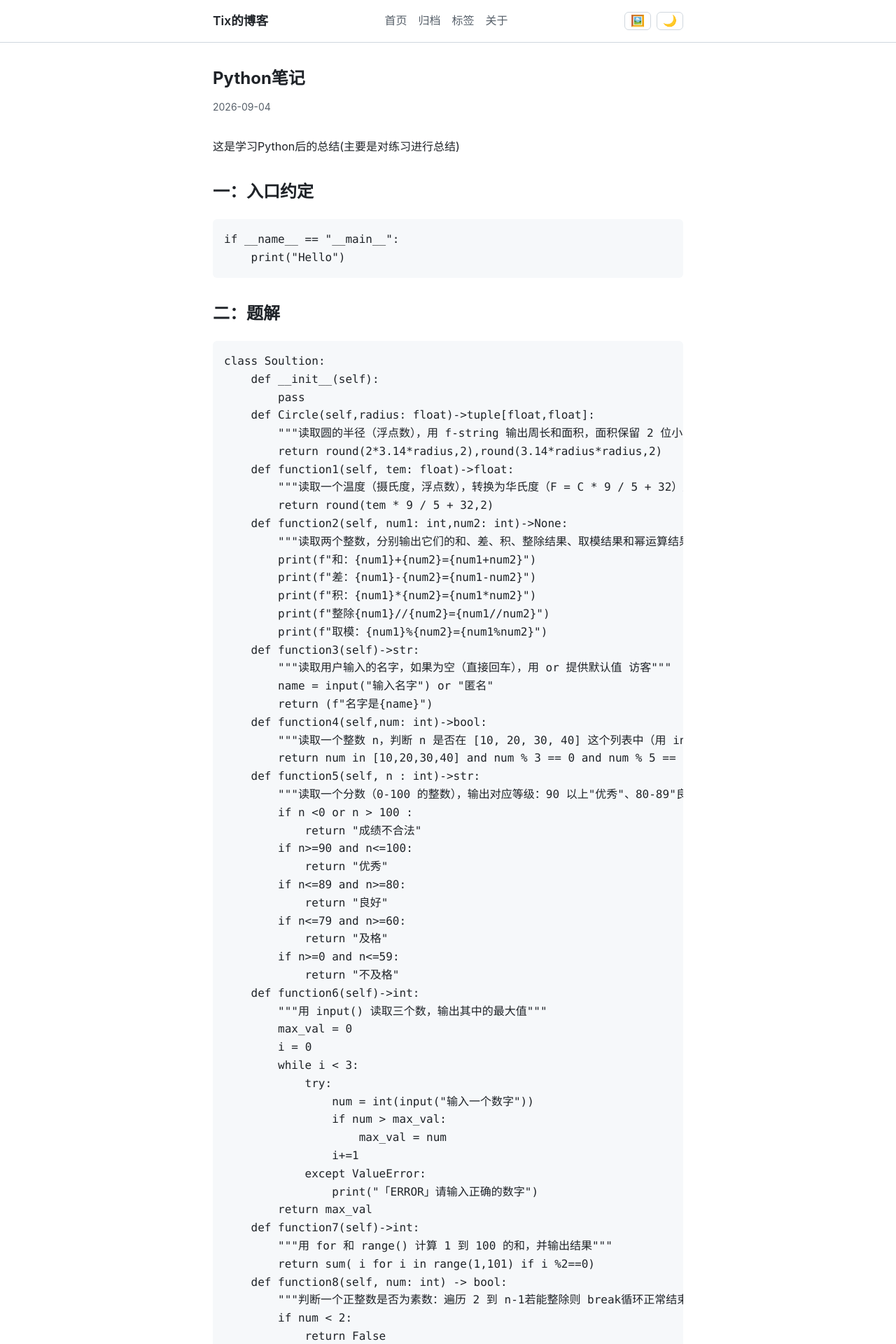
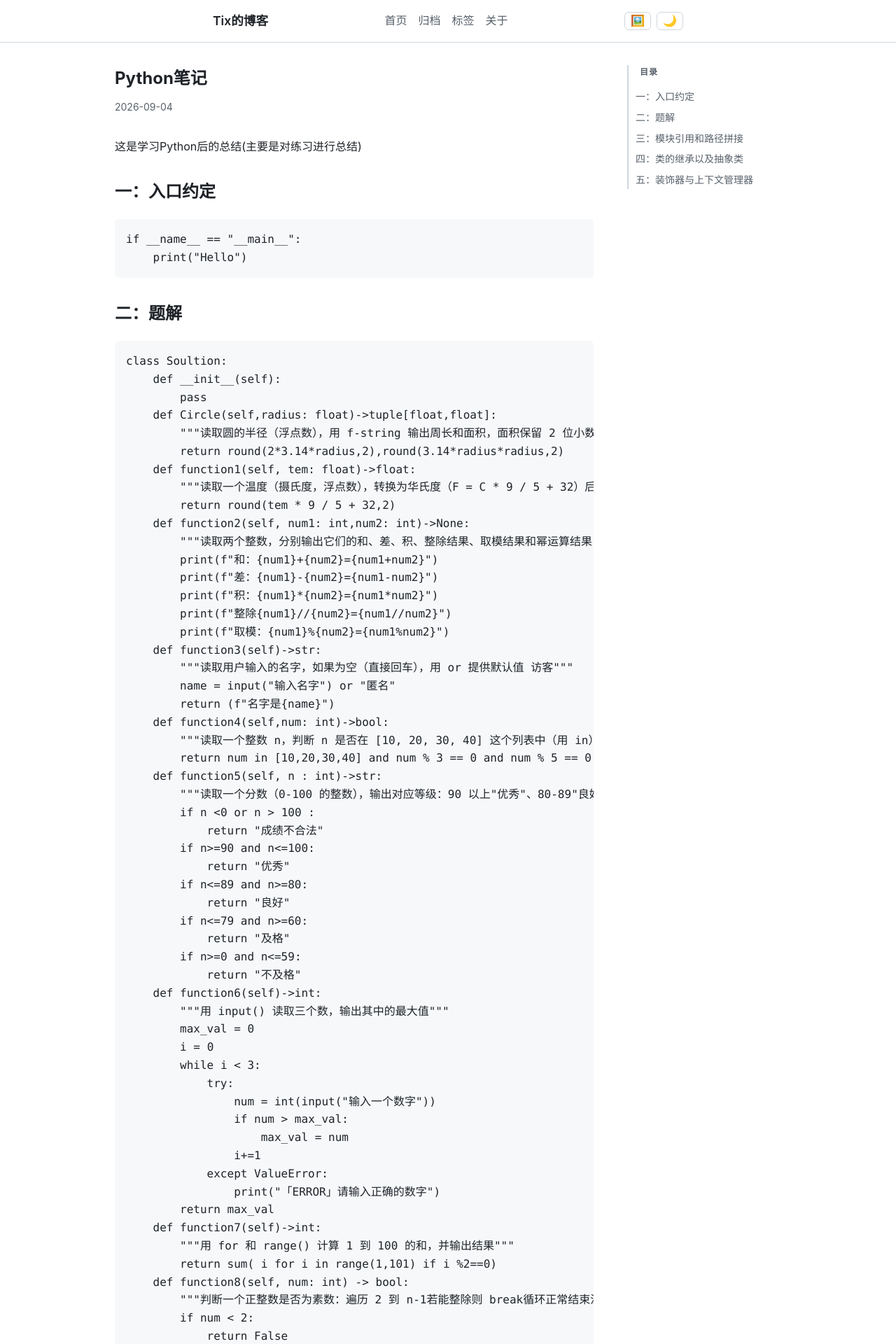
Before and after one commit to VoVL773/VoVL773.github.io, a Jekyll site: the page built from _posts/2026-09-04-Python-node.md, in a window 1280 px wide. Shown: the top 1920 px of the page at 70% size. Built offline with Jekyll 4.4.1, drawn with Linux system fonts in a browser that asks for light colours; comment, search, counter and statistics services are not loaded.

Commit message:
优化阅读体验

```diff
--- a/_layouts/default.html
+++ b/_layouts/default.html
@@ -41,9 +41,14 @@
   {% include header.html %}
 
   <main class="site-main">
-    <div class="container">
+    {% if page.layout == 'post' %}
+      {%- comment -%}文章页由 post.html 自己用 .post-layout 控制两栏宽度,不套默认 .container{%- endcomment -%}
       {{ content }}
-    </div>
+    {% else %}
+      <div class="container">
+        {{ content }}
+      </div>
+    {% endif %}
   </main>
 
   {% include footer.html %}
--- a/_layouts/post.html
+++ b/_layouts/post.html
@@ -1,6 +1,7 @@
 ---
 layout: default
 ---
+<div class="post-layout">
   <article class="post">
     <header class="post-header">
       <h1 class="post-title">{{ page.title }}</h1>
@@ -33,3 +34,97 @@ layout: default
     <!-- 留言区(Giscus) -->
     {% include comments.html %}
   </article>
+
+  <!-- 右侧目录(TOC):由下方脚本从 .post-content 内的 h2/h3 自动生成,
+       窄屏(<=1024px)由 CSS 隐藏,不影响移动端阅读。 -->
+  <aside class="toc" aria-label="文章目录">
+    <div class="toc-inner">
+      <div class="toc-title">目录</div>
+      <nav id="toc-nav" class="toc-nav"></nav>
+    </div>
+  </aside>
+</div>
+
+<!-- ===== 文章目录(TOC)交互脚本 =====
+     职责:从 .post-content 抓取 h2/h3 自动生成右侧目录链接,
+     点击平滑跳转、滚动时高亮当前章节。
+     内联在此处而非外链:TOC 逻辑与 TOC 结构强相关,且仅文章页需要。 -->
+<script>
+  (function () {
+    var content = document.querySelector('.post-content');
+    var nav = document.getElementById('toc-nav');
+    var tocAside = document.querySelector('.toc');
+    if (!content || !nav) return;
+
+    // 收集文章正文中的二级、三级标题(kramdown 已自动生成 id)
+    var headings = Array.prototype.slice.call(content.querySelectorAll('h2, h3'));
+
+    // 文章没有标题时,隐藏整个目录侧栏,布局自动回退为单栏
+    if (headings.length === 0) {
+      if (tocAside) tocAside.style.display = 'none';
+      return;
+    }
+
+    // 兜底:为没有 id 的标题补一个,避免点击跳转失效
+    headings.forEach(function (h, i) {
+      if (!h.id) h.id = 'toc-heading-' + i;
+    });
+
+    // 生成目录链接:h2 顶格,h3 缩进
+    var frag = document.createDocumentFragment();
+    headings.forEach(function (h) {
+      var a = document.createElement('a');
+      a.href = '#' + h.id;
+      a.textContent = h.textContent;
+      a.className = 'toc-level-' + h.tagName.toLowerCase().slice(1);
+      a.setAttribute('data-target', h.id);
+      frag.appendChild(a);
+    });
+    nav.appendChild(frag);
+
+    var links = Array.prototype.slice.call(nav.querySelectorAll('a'));
+    var linksById = {};
+    links.forEach(function (a) { linksById[a.getAttribute('data-target')] = a; });
+
+    // 点击:平滑滚动到对应标题,并更新地址栏 hash(不触发跳转)
+    links.forEach(function (a) {
+      a.addEventListener('click', function (e) {
+        e.preventDefault();
+        var target = document.getElementById(a.getAttribute('data-target'));
+        if (!target) return;
+        target.scrollIntoView({ behavior: 'smooth', block: 'start' });
+        history.replaceState(null, '', '#' + a.getAttribute('data-target'));
+      });
+    });
+
+    // 滚动高亮:找到离视口顶部最近(且已滚过)的标题,用 rAF 节流
+    var OFFSET = 100; // 顶部留白,避免标题贴着视口顶就算"当前"
+    var ticking = false;
+
+    function updateActive() {
+      ticking = false;
+      var scrollY = window.scrollY;
+      var current = null;
+      for (var i = 0; i < headings.length; i++) {
+        if (headings[i].getBoundingClientRect().top + scrollY - OFFSET <= scrollY) {
+          current = headings[i];
+        }
+      }
+      links.forEach(function (l) { l.classList.remove('is-active'); });
+      if (current && linksById[current.id]) {
+        linksById[current.id].classList.add('is-active');
+      }
+    }
+
+    function onScroll() {
+      if (!ticking) {
+        window.requestAnimationFrame(updateActive);
+        ticking = true;
+      }
+    }
+
+    window.addEventListener('scroll', onScroll, { passive: true });
+    window.addEventListener('resize', onScroll, { passive: true });
+    updateActive();
+  })();
+</script>
--- a/assets/css/main.scss
+++ b/assets/css/main.scss
@@ -237,7 +237,20 @@ a:hover {
   color: var(--muted);
 }
 
-/* ===== 文章详情 ===== */
+/* ===== 文章详情 =====
+   文章页采用两栏布局:主内容 + 右侧目录。
+   .post-layout 突破默认 .container 的 720px 限制,改为 1000px 容器,
+   主内容保持窄列利于阅读,右侧 220px 给目录。 */
+.post-layout {
+  max-width: 1000px;
+  margin: 0 auto;
+  padding: 0 1.5rem;
+  display: grid;
+  grid-template-columns: minmax(0, 1fr) 220px;
+  gap: 3rem;
+  align-items: start;
+}
+
 .post-header {
   margin-bottom: 2rem;
 }
@@ -309,6 +322,70 @@ a:hover {
   gap: 1rem;
   margin-top: 2rem;
   flex-wrap: wrap;
+}
+
+/* ===== 右侧目录(TOC) =====
+   粘性定位:滚动时固定在视口右侧,跟随阅读进度。
+   高亮当前章节由 post.html 内联脚本通过 .is-active 切换。 */
+.toc {
+  position: sticky;
+  top: 2rem;
+  max-height: calc(100vh - 4rem);
+  overflow-y: auto;
+}
+
+.toc-inner {
+  border-left: 2px solid var(--border);
+  padding-left: 1rem;
+}
+
+.toc-title {
+  font-size: 0.75rem;
+  color: var(--muted);
+  margin-bottom: 0.75rem;
+  font-weight: 600;
+  letter-spacing: 0.08em;
+  text-transform: uppercase;
+}
+
+.toc-nav {
+  display: flex;
+  flex-direction: column;
+  gap: 0.125rem;
+}
+
+.toc-nav a {
+  display: block;
+  padding: 0.25rem 0.5rem;
+  margin-left: -1rem;       /* 拉齐到 toc-inner 左边框,让激活态左边框覆盖原边框 */
+  border-left: 2px solid transparent;
+  color: var(--muted);
+  font-size: 0.875rem;
+  line-height: 1.4;
+  transition: color 0.15s, border-color 0.15s, background 0.15s;
+}
+
+.toc-nav a:hover {
+  color: var(--text);
+  text-decoration: none;
+  background: var(--code-bg);
+}
+
+.toc-nav a.is-active {
+  color: var(--link);
+  border-left-color: var(--link);
+  font-weight: 500;
+}
+
+/* 三级标题缩进,字号略小 */
+.toc-nav a.toc-level-3 {
+  padding-left: 1.5rem;
+  font-size: 0.8125rem;
+}
+
+.toc-nav a.toc-level-3.is-active {
+  margin-left: -1rem;
+  padding-left: 1.5rem;
 }
 
 /* ===== 留言区(Giscus)===== */
@@ -391,6 +468,17 @@ a:hover {
 }
 
 /* ===== 响应式 ===== */
+/* 中等屏:右侧目录无空间,隐藏并回退为单栏阅读 */
+@media (max-width: 1024px) {
+  .post-layout {
+    display: block;
+  }
+
+  .toc {
+    display: none;
+  }
+}
+
 @media (max-width: 600px) {
   .site-header-inner {
     flex-direction: column;
```
Lines whose indentation alone changed are shown as unchanged.
